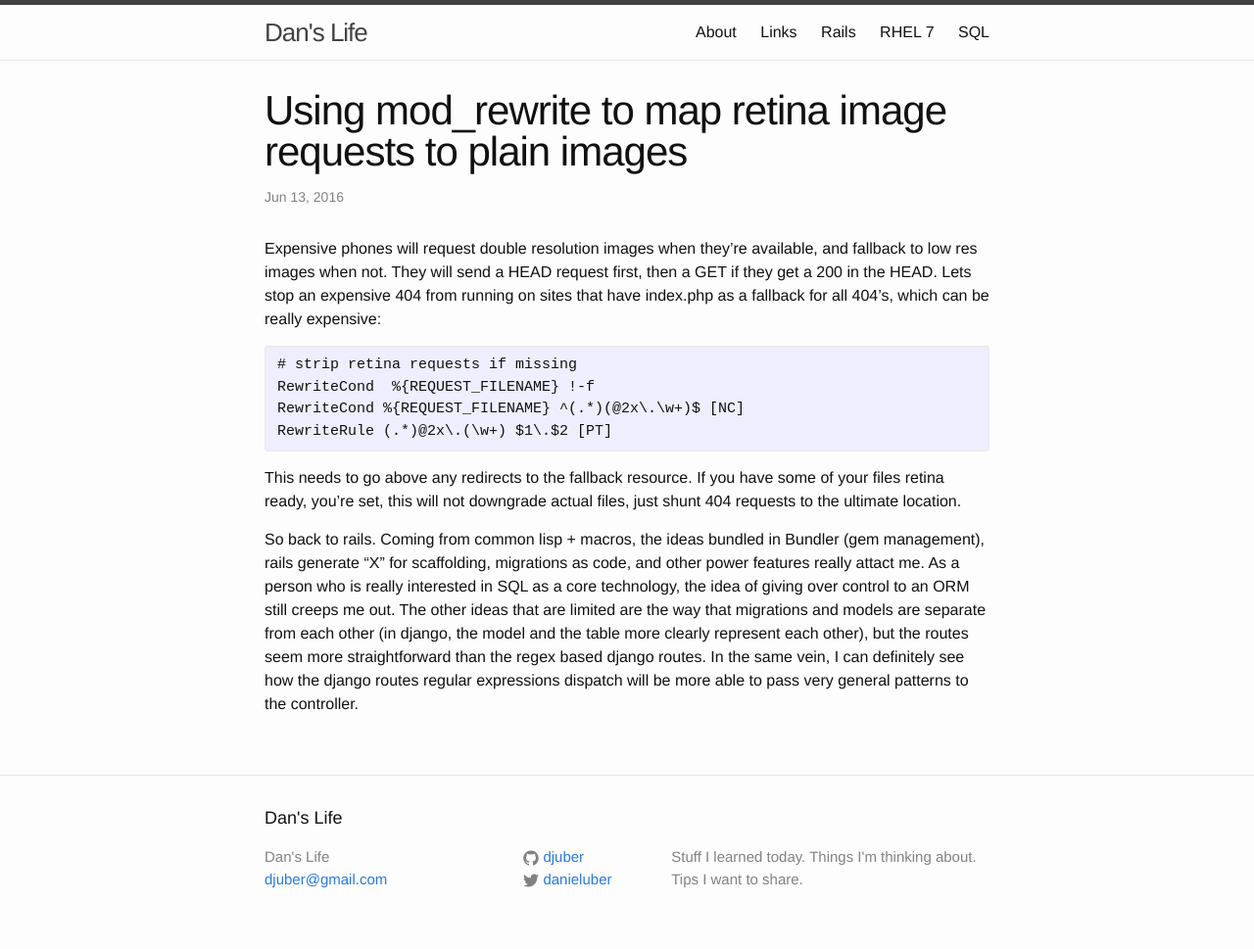
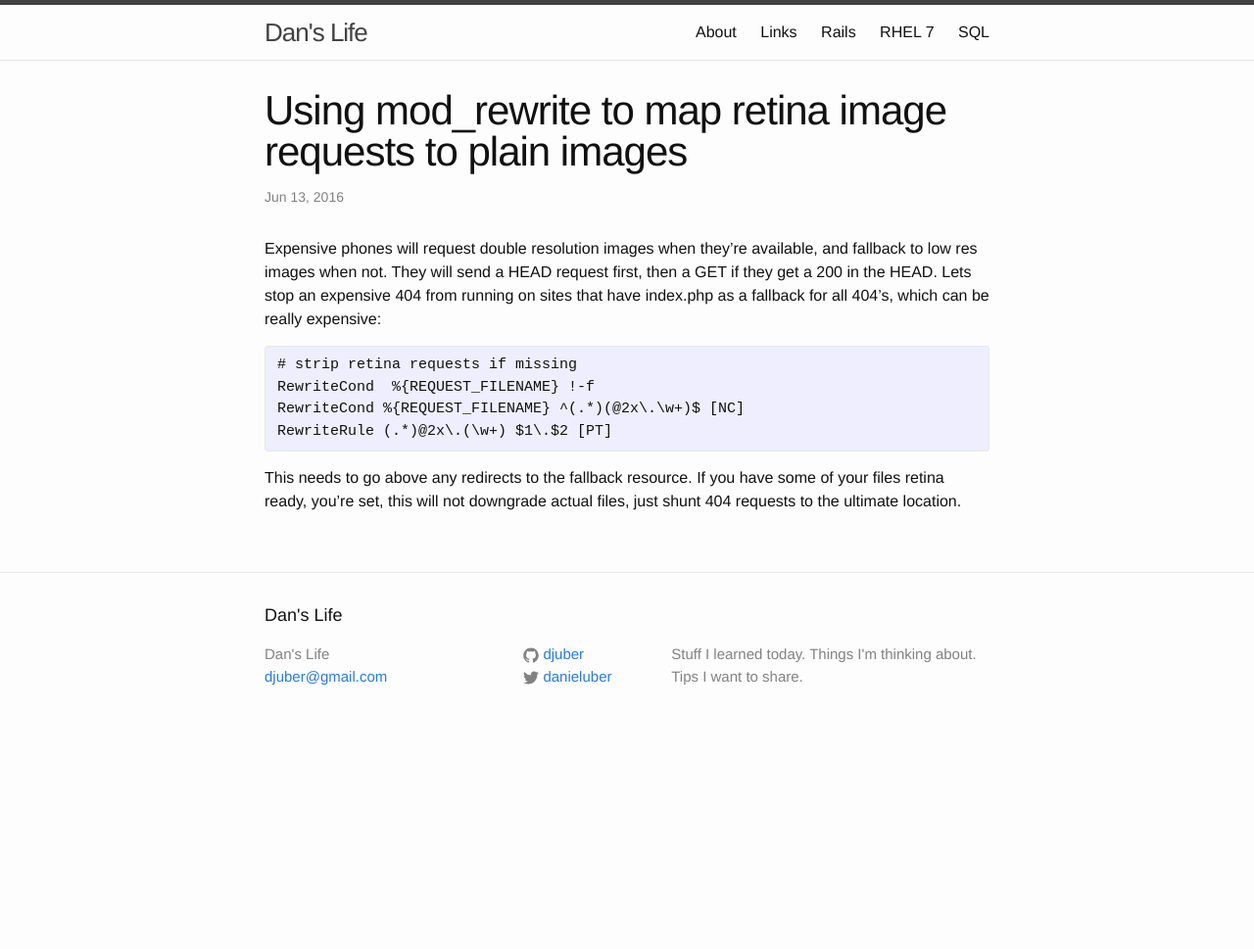
Before and after one commit to djuber/myblog, a Jekyll site: the page built from _posts/2016-06-13-using-mod_rewrite-to-map-retina-images-toregular-images.markdown, in a window 1280 px wide. Shown: the whole page at 98% size. Built offline with Jekyll 4.4.1, drawn with Linux system fonts in a browser that asks for light colours; after the commit the page ends 900 px from its top, so only the background shows below that.

Commit message:
automated 2016-06-25-06:52:53

```diff
--- a/_posts/.#2016-06-13-using-mod_rewrite-to-map-retina-images-toregular-images.markdown
+++ /dev/null
@@ -1 +0,0 @@
-djuber@laptop.20438:1465492394
--- a/_posts/2016-06-13-using-mod_rewrite-to-map-retina-images-toregular-images.markdown
+++ b/_posts/2016-06-13-using-mod_rewrite-to-map-retina-images-toregular-images.markdown
@@ -15,10 +15,3 @@ RewriteRule (.*)@2x\.(\w+) $1\.$2 [PT]
 {% endhighlight %}
 
 This needs to go above any redirects to the fallback resource.  If you have some of your files retina ready, you're set, this will not downgrade actual files, just shunt 404 requests to the ultimate location.
-
-So back to rails. Coming from common lisp + macros, the ideas bundled in
-Bundler (gem management), rails generate "X" for scaffolding, migrations as
-code, and other power features really attact me. As a person who is really interested in
-SQL as a core technology, the idea of giving over control to an ORM still creeps me
-out. The other ideas that are limited are the way that migrations and models are
-separate from each other (in django, the model and the table more clearly represent each other), but the routes seem more straightforward than the regex based django routes. In the same vein, I can definitely see how the django routes regular expressions dispatch will be more able to pass very general patterns to the controller.
```
